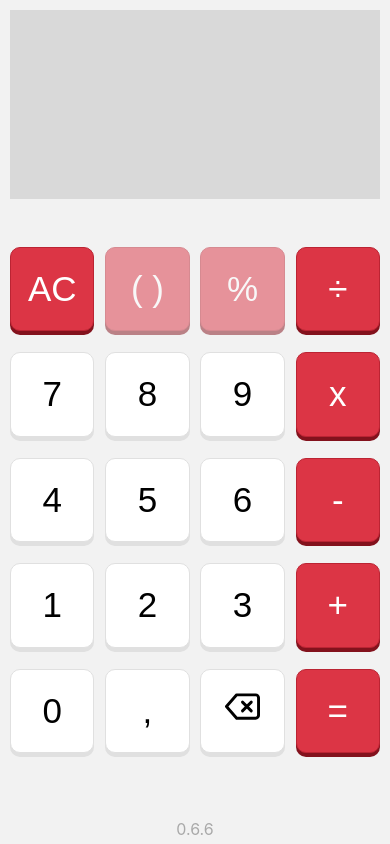
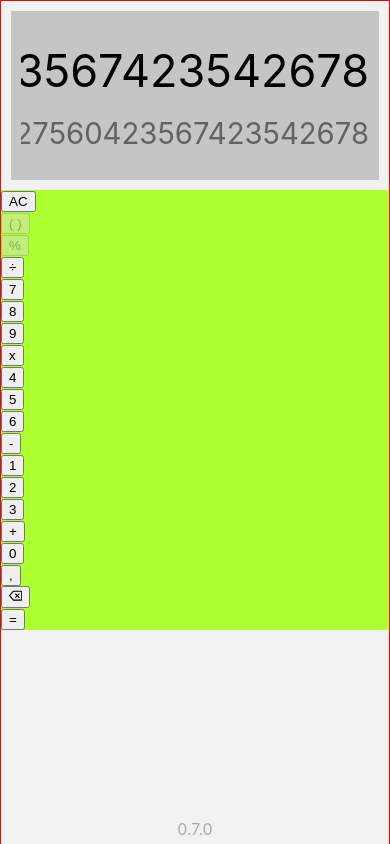
Before and after one commit to oandrewhb/calculadora-simples, a React (Create React App) app: page / in a window 390 px wide. Built offline with nearby package versions, Linux system fonts and the light colour scheme.

Commit message:
Responsivo update: WIP barra de rolagem no componente tela

```diff
--- a/public/versoes.json
+++ b/public/versoes.json
@@ -1,4 +1,5 @@
 [
+    {"indice": 43, "tituloCommit": "Responsivo update: WIP barra de rolagem no componente tela",              "versao": "0.7.0" },
     {"indice": 42, "tituloCommit": "Reorganizado registro de versoes e display da versão atual automática",   "versao": "0.6.6" },
     {"indice": 41, "tituloCommit": "Reorganizado sistema de enums",                                           "versao": "0.6.5" },
     {"indice": 40, "tituloCommit": "Mapeado versões anteriores e inicio do contador de versões X",            "versao": "0.6.4" },
--- a/src/componentes/Calculadora/Calculadora.css
+++ b/src/componentes/Calculadora/Calculadora.css
@@ -1,9 +1,5 @@
 .calculadora {
     height: 100vh;
-    padding: 10px;
-    display: flex;
     flex-direction: column;
-    max-width: 400px;
-    margin-left: auto;
-    margin-right: auto;
+    border: 1px solid red;
 }
--- a/src/componentes/Teclado/Teclado.css
+++ b/src/componentes/Teclado/Teclado.css
@@ -1,72 +1,21 @@
 /* TECLADO */
 .teclado {
-    /* border: 1px solid green; */
-
-    height: 60vh;
-    display: flex;
-    flex-direction: column;
-    justify-content: space-between;
+    background-color: greenyellow;
 }
 
 /* LINHA */
 .teclado .teclado-linha {
     /* border: 1px solid blue; */
 
-    height: 10vh;
-    display: flex;
-    flex-direction: row;
-    justify-content: space-between;
 }
 
 /* COLUNA */
 .teclado .teclado-linha .teclado-coluna {
     /* border: 1px solid red; */
 
-    width: 10vh;
-    display: flex;
-    justify-content: center;
-    align-items: center;
 }
 
 /* TECLA */
 .tecla {
-    height: 100%;
-    width: 100%;
-    font-size: 35px;
-    background-color: #ffffff;
-    border: 1px solid #e0e0e0;
-    border-radius: 10px;
 
-    box-shadow: 0px 4px 0px #e0e0e0;
-    margin-bottom: 4px;
-    outline: none;
 }
-.tecla:active {
-    box-shadow: 0px 0px 0px #e0e0e0;
-    margin-bottom: 0px;
-}
-
-.tecla.vermelho {
-    background-color: #DC3545;
-    border: 1px solid #bb2433;
-    box-shadow: 0px 4px 0px #83121d;
-    color: white;
-}
-.tecla.vermelho:active {
-    box-shadow: 0px 0px 0px #83121d;
-}
-.tecla.vermelho:disabled {
-    opacity: 0.5;
-}
-
-@media only screen and (max-width: 372px) {
-    /* LINHA */
-    .teclado .teclado-linha {
-        height: 8vh;
-    }
-
-    /* COLUNA */
-    .teclado .teclado-linha .teclado-coluna {
-        width: 8vh;
-    }
-}
--- a/src/componentes/Teclado/Teclado.tsx
+++ b/src/componentes/Teclado/Teclado.tsx
@@ -14,13 +14,14 @@ function Teclado({comandoDoTeclado}: propsTeclado) {
 
 
     interface propsTecla {conteudo: string, disabled?: boolean, vermelho?: boolean}
-    function Tecla({conteudo, disabled, vermelho}: propsTecla) {
+    function Tecla({conteudo, disabled}: propsTecla) {
 
 
         return (
             <div className='teclado-coluna'>
                 <button
-                    className={vermelho? 'tecla vermelho' : 'tecla'} onClick={() => {
+                    className='tecla'
+                    onClick={() => {
                         comandoDoTeclado(conteudo)
                     }}
                     disabled={disabled}
@@ -34,34 +35,34 @@ function Teclado({comandoDoTeclado}: propsTeclado) {
     return (
         <div className='teclado'>
             <div className='teclado-linha'>
-                <Tecla vermelho={true} conteudo={AltoEnumComando.LIMPAR} />
-                <Tecla vermelho={true} conteudo={AltoEnumElemento.PARENTERES} disabled={true} />
-                <Tecla vermelho={true} conteudo={AltoEnumOperacao.PORCENTAGEM} disabled={true} />
-                <Tecla vermelho={true} conteudo={AltoEnumOperacao.DIVISAO} />
+                <Tecla conteudo={AltoEnumComando.LIMPAR} />
+                <Tecla conteudo={AltoEnumElemento.PARENTERES} disabled={true} />
+                <Tecla conteudo={AltoEnumOperacao.PORCENTAGEM} disabled={true} />
+                <Tecla conteudo={AltoEnumOperacao.DIVISAO} />
             </div>
             <div className='teclado-linha'>
                 <Tecla conteudo={EnumNumero.SETE} />
                 <Tecla conteudo={EnumNumero.OITO} />
                 <Tecla conteudo={EnumNumero.NOVE} />
-                <Tecla vermelho={true} conteudo={AltoEnumOperacao.MULTIPLICACAO} />
+                <Tecla conteudo={AltoEnumOperacao.MULTIPLICACAO} />
             </div>
             <div className='teclado-linha'>
             <Tecla conteudo={EnumNumero.QUATRO} />
                 <Tecla conteudo={EnumNumero.CINCO} />
                 <Tecla conteudo={EnumNumero.SEIS} />
-                <Tecla vermelho={true} conteudo={AltoEnumOperacao.SUBTRACAO} />
+                <Tecla conteudo={AltoEnumOperacao.SUBTRACAO} />
             </div>
             <div className='teclado-linha'>
             <Tecla conteudo={EnumNumero.UM} />
                 <Tecla conteudo={EnumNumero.DOIS} />
                 <Tecla conteudo={EnumNumero.TRES} />
-                <Tecla vermelho={true} conteudo={AltoEnumOperacao.ADICAO} />
+                <Tecla conteudo={AltoEnumOperacao.ADICAO} />
             </div>
             <div className='teclado-linha'>
             <Tecla conteudo={EnumNumero.ZERO} />
                 <Tecla conteudo={AltoEnumElemento.SEPARADOR_DECIMAL} />
                 <Tecla conteudo={AltoEnumComando.APAGAR} />
-                <Tecla vermelho={true} conteudo={AltoEnumComando.CALCULAR} />
+                <Tecla conteudo={AltoEnumComando.CALCULAR} />
             </div>
         </div>
     );
--- a/src/componentes/Tela/Tela.css
+++ b/src/componentes/Tela/Tela.css
@@ -1,30 +1,77 @@
+/* INICIO - estilos da barra de rolagem */
+::-webkit-scrollbar {
+    width: 5px;
+    height: 5px;
+}
+
+/* Track */
+::-webkit-scrollbar-track {
+    background: rgba(241, 241, 241, 0);
+}
+
+/* Handle */
+::-webkit-scrollbar-thumb {
+    background: rgb(0, 0, 0, 0.15);
+    border-radius: 10px;
+}
+
+/* Handle on hover */
+::-webkit-scrollbar-thumb:hover {
+    background: rgb(0, 0, 0, 0.2);
+}
+/* FIM - estilos da barra de rolagem */
+
 .tela {
+    background-color: rgba(128, 128, 128, 0.4);
+    height: 20%;
+    margin: 10px;
     display: flex;
-    background-color: rgb(0, 0, 0, 0.1);
-    padding: 10px;
-    margin-bottom: 50px;
-    height: 20vh;
     align-items: center;
 }
 
 .tela .numeros {
+    /* border: 1px solid black; */
+    height: 75%;
     width: 100%;
     text-align: right;
-    height: max-content;
-    font-size: 70px;
+
+}
+.numeros {
+    font-size: 45px;
 }
 
+.expressao, .resultado {
+    display: flex;
+    flex-direction: row-reverse;
+    align-items: center;
+    padding: 0px 10px;
+}
 .expressao {
-    font-size: 1em;
-    color: rgb(0, 0, 0);
-    height: 80px;
+    /* border: 1px solid red; */
+    height: 60%;
+    font-size: 100%;
+    color:rgba(0, 0, 0, 1)
 }
 .resultado {
-    font-size: .7em;
-    color: rgb(0, 0, 0, 0.5);
-    height: 80px;
+    /* border: 1px solid green; */
+    height: 40%;
+    font-size: 65%;
+    color:rgba(0, 0, 0, 0.5)
 }
 
 .tela p {
+    /* border: 1px solid orange; */
     margin: 0px;
+    white-space: nowrap;
+    overflow: auto;
+
+    display: flex;
+    flex-direction: row-reverse;
 }
+
+/* Estilos para quando a tela estiver na horizontal */
+@media (orientation: landscape) {
+    .tela {
+        height: 40%;
+    }
+}
--- a/src/componentes/Tela/Tela.tsx
+++ b/src/componentes/Tela/Tela.tsx
@@ -27,10 +27,12 @@ function Tela({expressao, resultado}: propsTela) {
         <div className='tela'>
             <div className='numeros'>
                 <div className="expressao">
-                    <p>{altoNivel(expressao)}</p>
+                    {/* <p>{altoNivel(expressao)}</p> */}
+                    <p>524543278462375946327560423567423542678</p>
                 </div>
                 <div className="resultado">
-                    <p>{altoNivel(resultado)}</p>
+                    {/* <p>{altoNivel(resultado)}</p> */}
+                    <p>524543278462375946327560423567423542678</p>
                 </div>
             </div>
         </div>
--- a/src/index.css
+++ b/src/index.css
@@ -1,3 +1,12 @@
+:root {
+    /* Tema baseado no icone atual */
+    --um: #04BFBF;
+    --dois: #03A696;
+    --tres: #F2BA52;
+    --quatro: #F2AA52;
+    --cinco: #0D0D0D;
+}
+
 body {
     margin: 0;
     font-family: -apple-system, BlinkMacSystemFont, 'Segoe UI', 'Roboto', 'Oxygen', 'Ubuntu', 'Cantarell', 'Fira Sans', 'Droid Sans', 'Helvetica Neue', sans-serif;
```
